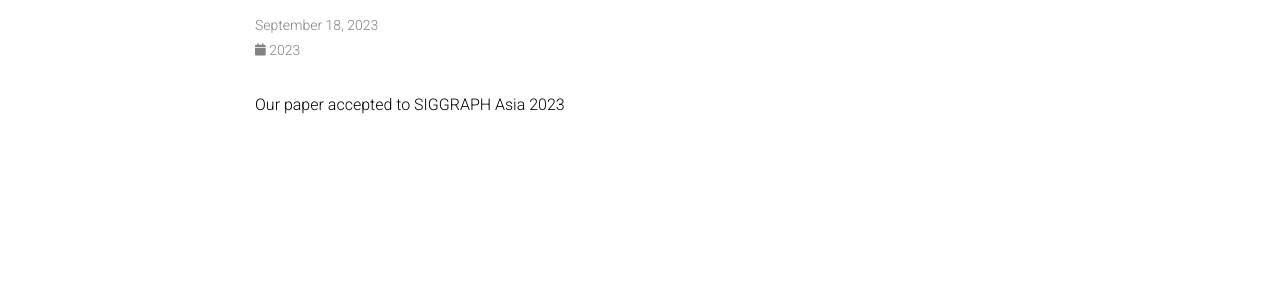
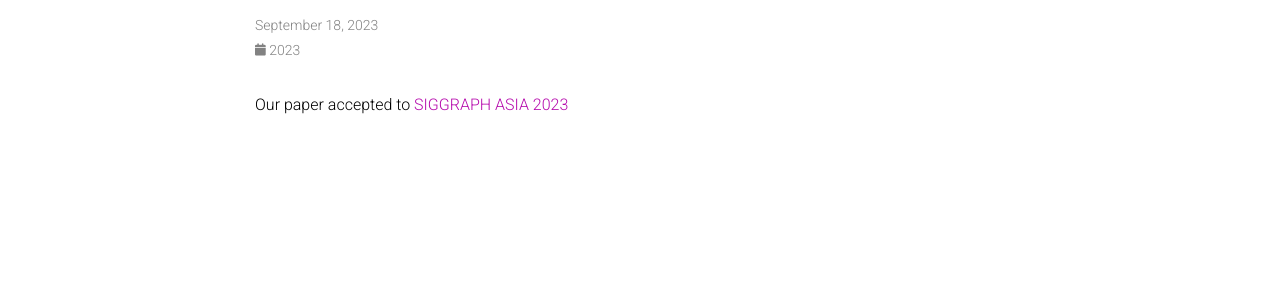
Before and after one commit to YoungJIn94/YoungJIn94.github.io, a Jekyll site: the page built from _news/announcement_2.md, in a window 1280 px wide. Shown: the part 146-434 px from the top of the page. Built offline with Jekyll 4.4.1, drawn with Linux system fonts in a browser that asks for light colours; full-size pictures stand in for the smaller copies a plugin makes; comment, search, counter and statistics services are not loaded; a style sheet for code colours, icons or effects is not loaded; some of the changed lines change nothing that is shown.

Commit message:
News update

```diff
--- a/_news/announcement_2.md
+++ b/_news/announcement_2.md
@@ -5,7 +5,8 @@
 related_posts: false
 ---
 
-Our paper accepted to SIGGRAPH Asia 2023
+Our paper accepted to <a href="https://dl.acm.org/doi/10.1145/3618395">SIGGRAPH ASIA 2023</a>
+
 
 
 <!-- ---
```
